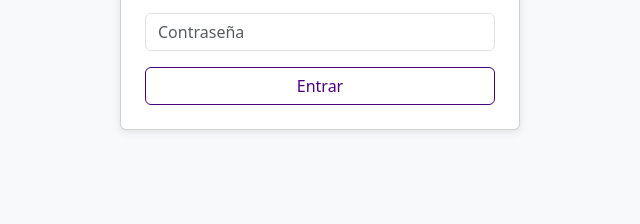
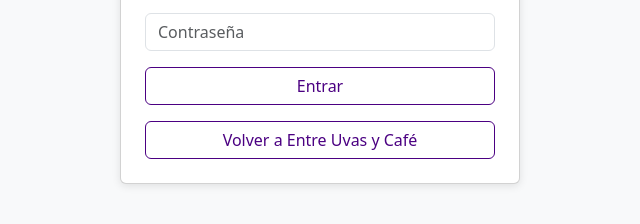
Before and after one commit to entreuvasycafe/admin-entreuvasycafe, a plain HTML site: page index.html in a window 1280 px wide. Shown: the part 460-684 px from the top of the page, without its empty margins (320-960 px from the left). Drawn offline with nearby package versions, Linux system fonts and the light colour scheme; some packages are replaced by stand-ins of ours; no server answers; a script that the page names is missing.

Commit message:
boton volver atras entre uvas

```diff
--- a/index.html
+++ b/index.html
@@ -17,6 +17,7 @@
 
     <!-- Login -->
     <div id="login-section" class="card mx-auto p-4 shadow-sm" style="max-width: 400px;">
+
       <form id="login-form">
         <img src="img/logo.png" alt="" style="max-width: 100%; height: 220px; object-fit: contain; display: block; margin: 0 auto;">
         <h2 class="mb-3 text-center">Iniciar sesión</h2>
@@ -27,6 +28,7 @@
           <input type="password" class="form-control" id="password" placeholder="Contraseña" required />
         </div>
         <button type="submit" class="btn btn btn-outline-indigo w-100">Entrar</button>
+       <a href="https://entreuvasycafe.cl/" class="btn btn-outline-indigo w-100 mt-3">Volver a Entre Uvas y Café </a>
       </form>
     </div>
 
```
